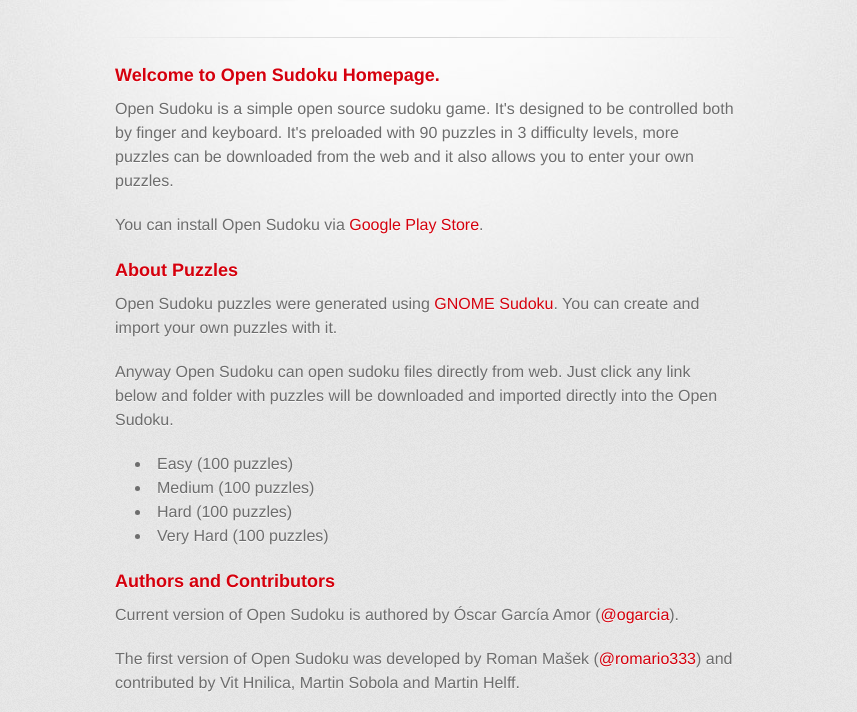
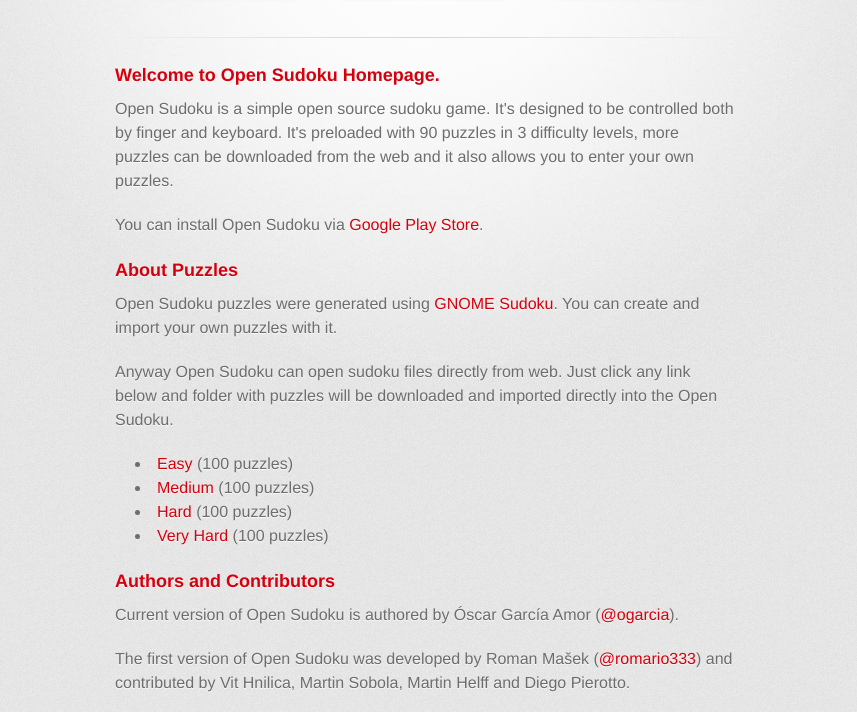
Before and after one commit to ogarcia/opensudoku, a plain HTML site: page index.html in a window 1280 px wide. Shown: the part 209-921 px from the top of the page, without its empty margins (215-1072 px from the left). Drawn offline with Linux system fonts and the light colour scheme; a web font is replaced by a local one.

Commit message:
Puzzles added

```diff
--- a/index.html
+++ b/index.html
@@ -47,16 +47,16 @@
 <p>Anyway Open Sudoku can open sudoku files directly from web. Just click any link below and folder with puzzles will be downloaded and imported directly into the Open Sudoku.</p>
 
 <ul>
-<li>Easy (100 puzzles)</li>
-<li>Medium (100 puzzles)</li>
-<li>Hard (100 puzzles)</li>
-<li>Very Hard (100 puzzles)</li>
+<li><a href="sudoku/easy.opensudoku">Easy</a> (100 puzzles)</li>
+<li><a href="sudoku/medium.opensudoku">Medium</a> (100 puzzles)</li>
+<li><a href="sudoku/hard.opensudoku">Hard</a> (100 puzzles)</li>
+<li><a href="sudoku/very_hard.opensudoku">Very Hard</a> (100 puzzles)</li>
 </ul><h3>
 <a name="authors-and-contributors" class="anchor" href="#authors-and-contributors"><span class="octicon octicon-link"></span></a>Authors and Contributors</h3>
 
 <p>Current version of Open Sudoku is authored by Óscar García Amor (<a href="https://github.com/ogarcia" class="user-mention">@ogarcia</a>).</p>
 
-<p>The first version of Open Sudoku was developed by Roman Mašek (<a href="https://github.com/romario333" class="user-mention">@romario333</a>) and contributed by Vit Hnilica, Martin Sobola and Martin Helff.</p>
+<p>The first version of Open Sudoku was developed by Roman Mašek (<a href="https://github.com/romario333" class="user-mention">@romario333</a>) and contributed by Vit Hnilica, Martin Sobola, Martin Helff and Diego Pierotto.</p>
 
 <h3>
 <a name="support-or-contact" class="anchor" href="#support-or-contact"><span class="octicon octicon-link"></span></a>Support or Contact</h3>
```
Also changed, not shown: 4 other files.
